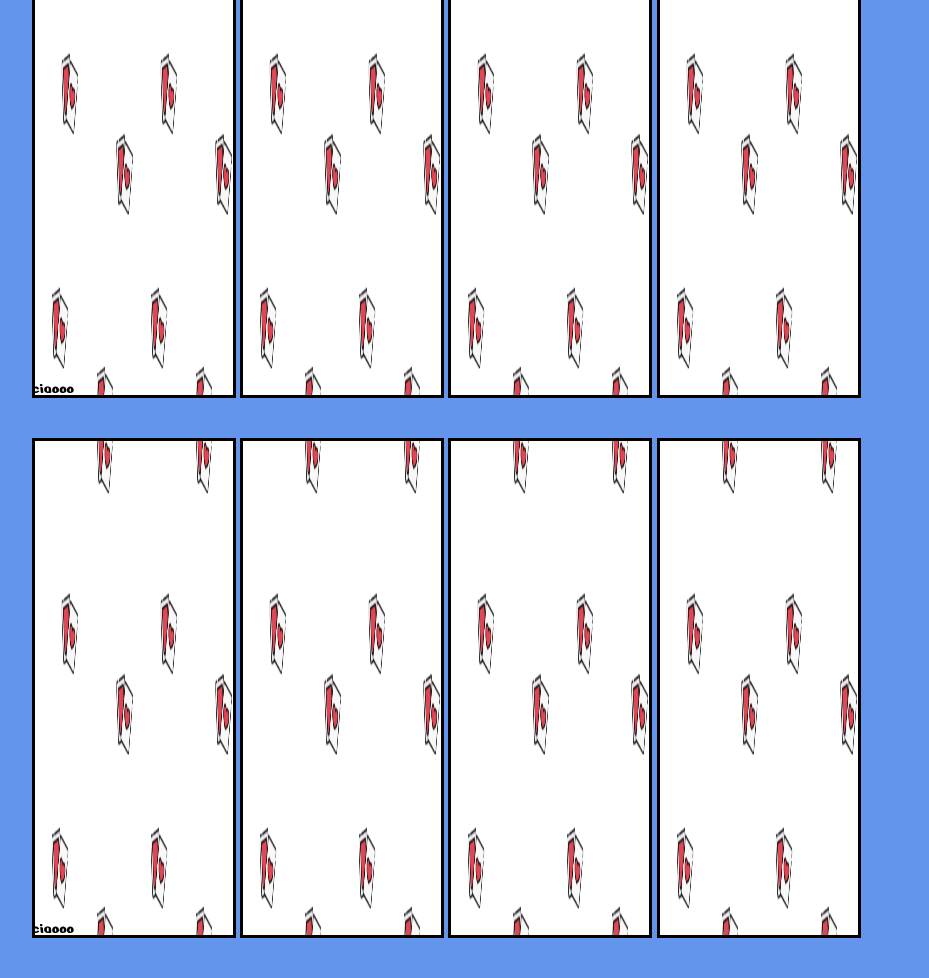
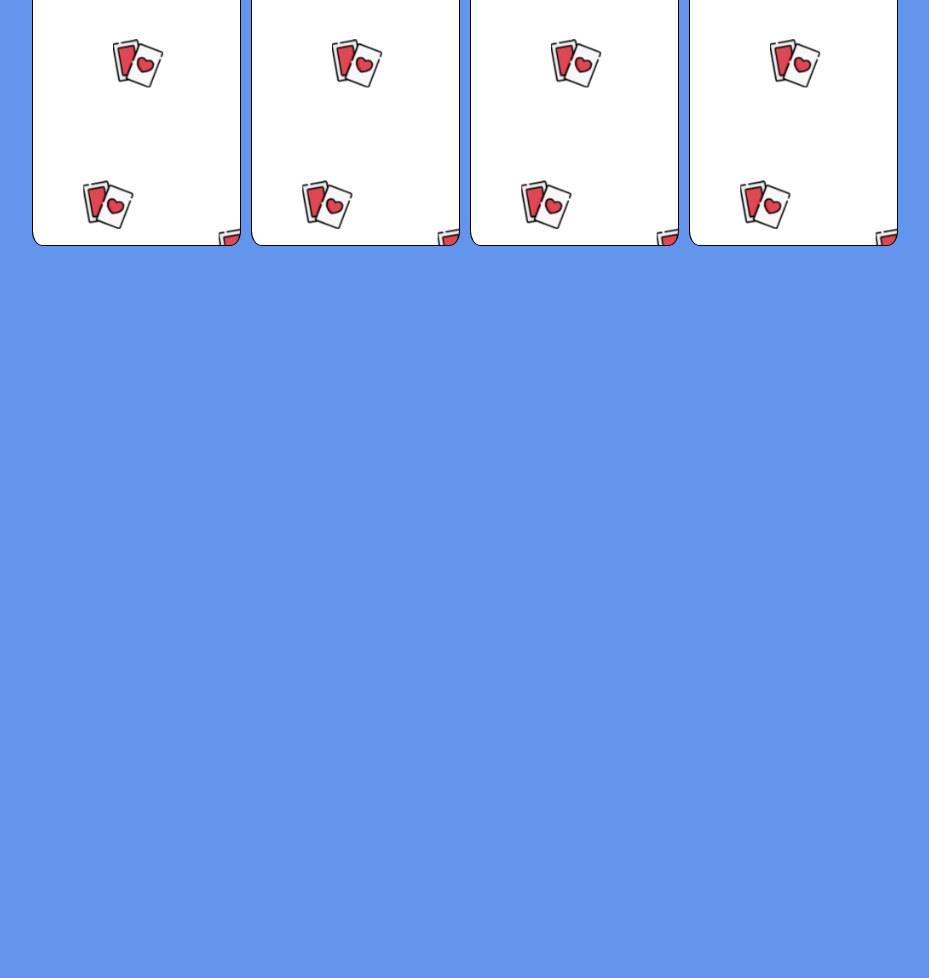
Before and after one commit to Riccarpa/html-css-memory, a plain HTML site: page index.html in a window 1280 px wide. Shown: the part 235-1213 px from the top of the page, without its empty margins (160-1089 px from the left). After the commit the page ends 800 px from the top, so only its background shows below. Drawn offline with Linux system fonts and the light colour scheme.

Commit message:
aggiunto prima carta funzionante

```diff
--- a/css/style.css
+++ b/css/style.css
@@ -19,17 +19,15 @@ body {
     margin: 0 auto;
 }
 
-.row .card {
-    width: calc(100% / 4 - 20px);
-    height: 100%;
-    display: inline-block;
-    border: 3px solid black;
-    z-index: 2;
+.clearfix {
+    content: "";
+    display: table;
+    clear: both;
 }
 
-img {
-    width: 100%;
-    height: 100%;
+.visibility img,
+h3 {
+    visibility: hidden;
 }
 
 
@@ -37,7 +35,7 @@ img {
 
 header h1 {
     text-align: center;
-    font-size: 60px;
+    font-size: 100px;
     color: white;
     padding-top: 10px;
     padding-bottom: 50px;
@@ -47,26 +45,48 @@ header h1 {
 /* main */
 
 .row {
-    height: 500px;
-    position: relative;
-    margin-bottom: 40px;
+    width: 100%;
 }
 
-
-/* .row .card:hover {
-    content: url(../img/noun_air_balloon_3134741.png);
-    background-color: white;
-    background-position: center;
-} */
-
-span {
-    position: absolute;
-    bottom: 0;
-    left: 0;
-    z-index: 1;
+.card {
+    width: calc(25% - 15px);
+    height: 300px;
+    background-image: url(../img/pattern.png);
+    background-size: cover;
+    float: left;
+    border-radius: 5%;
+    border: 1px solid black;
+    margin-right: 10px;
+    position: relative;
 }
 
-.row .card :active {
-    content: url(../img/noun_air_balloon_3134741.png);
+.card :hover img {
+    visibility: visible;
+}
+
+.card :hover h3 {
+    visibility: visible;
+    color: violet;
+    position: absolute;
+    bottom: 10%;
+    left: 20%;
+    font-size: 40px;
+}
+
+.card :hover {
     background-color: white;
+    border-radius: 5%;
 }
+
+.visibility img {
+    width: 80%;
+    height: 60%;
+    position: absolute;
+    left: 10%;
+    top: 5%;
+}
+
+.visibility {
+    width: 100%;
+    height: 100%;
+}
--- a/index.html
+++ b/index.html
@@ -18,45 +18,16 @@
             <h1>MEMORY GAME</h1>
         </header>
         <main>
-            <div class="row">
+            <div class="row  clearfix">
                 <div class="card">
-                    <span>ciaooo</span>
-                    <img src="./img/pattern.png" alt="">
+                    <div class="visibility">
+                        <h3> Air Balloon</h3>
+                        <img src="img/noun_air_balloon_3134741.png" alt="">
+                    </div>
                 </div>
-                <div class="card">
-
-                    <img src="./img/pattern.png" alt="">
-                </div>
-                <div class="card">
-
-                    <img src="./img/pattern.png" alt="">
-                </div>
-                <div class="card">
-
-                    <img src="./img/pattern.png" alt="">
-                </div>
-
-
-            </div>
-            <div class="row">
-                <div class="card">
-                    <span>ciaooo</span>
-                    <img src="./img/pattern.png" alt="">
-                </div>
-                <div class="card">
-
-                    <img src="./img/pattern.png" alt="">
-                </div>
-                <div class="card">
-
-                    <img src="./img/pattern.png" alt="">
-                </div>
-                <div class="card">
-
-                    <img src="./img/pattern.png" alt="">
-                </div>
-
-
+                <div class="card"></div>
+                <div class="card"></div>
+                <div class="card"></div>
             </div>
         </main>
     </div>
```
